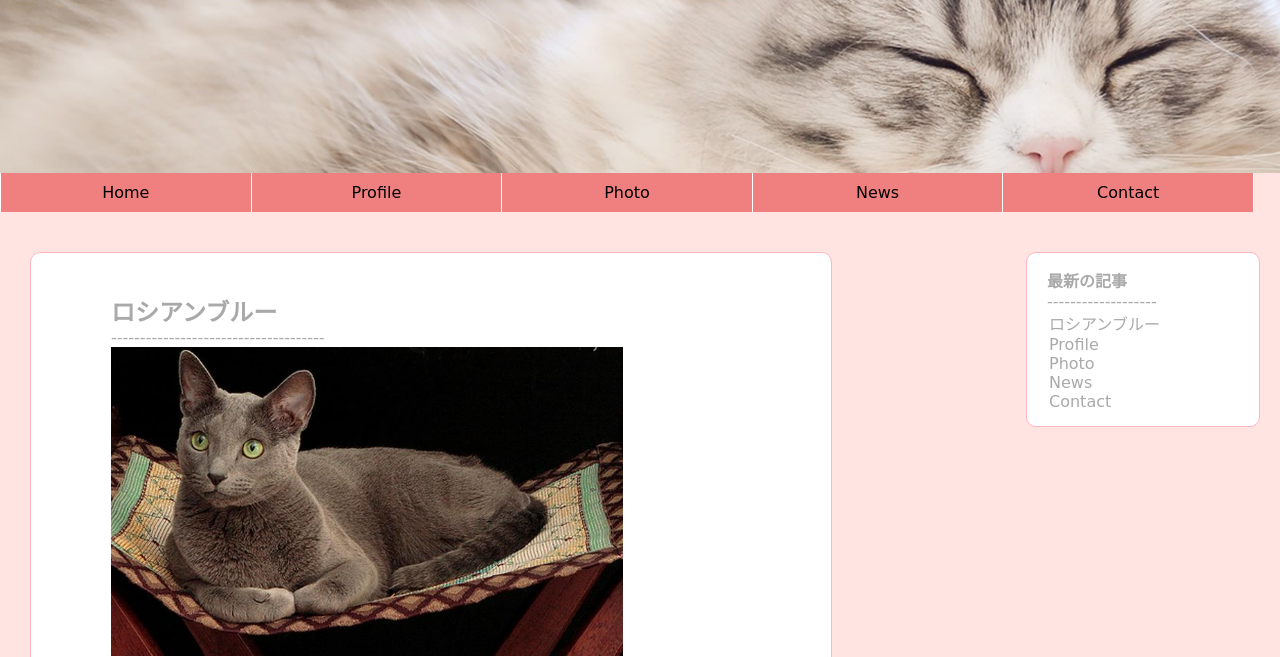
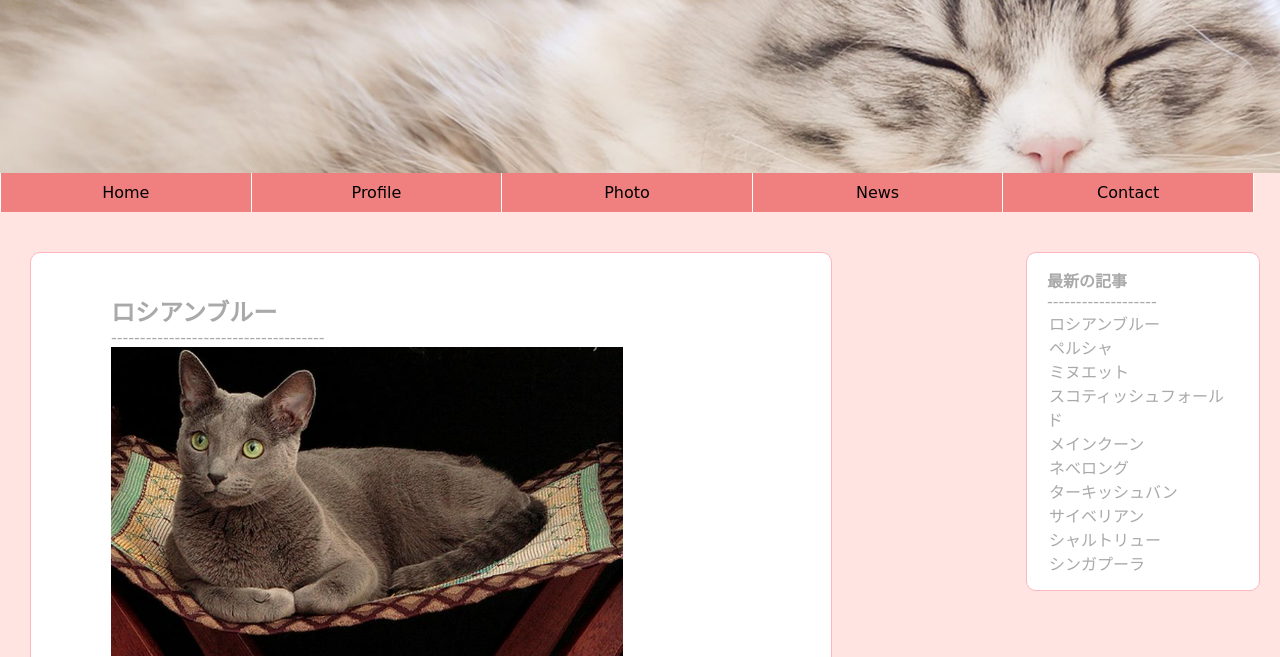
Before and after one commit to ebonycitizen/web1, a plain HTML site: page index.html in a window 1280 px wide. Shown: the part 127-784 px from the top of the page. Drawn offline with Linux system fonts and the light colour scheme.

Commit message:
Update index.html

```diff
--- a/index.html
+++ b/index.html
@@ -25,10 +25,15 @@
       <p>-------------------</p>
       <ul id="sideBar">
         <li><a href="#">ロシアンブルー</a></li>
-        <li><a href="#">Profile</a></li>
-        <li><a href="#">Photo</a></li>
-        <li><a href="#">News</a></li>
-        <li><a href="#">Contact</a></li>
+        <li><a href="#">ペルシャ</a></li>
+        <li><a href="#">ミヌエット</a></li>
+        <li><a href="#">スコティッシュフォールド</a></li>
+        <li><a href="#">メインクーン</a></li>
+        <li><a href="#">ネべロング</a></li>
+        <li><a href="#">ターキッシュバン</a></li>
+        <li><a href="#">サイベリアン</a></li>
+        <li><a href="#">シャルトリュー</a></li>
+        <li><a href="#">シンガプーラ</a></li>
       </ul>
     </aside>
 
```
